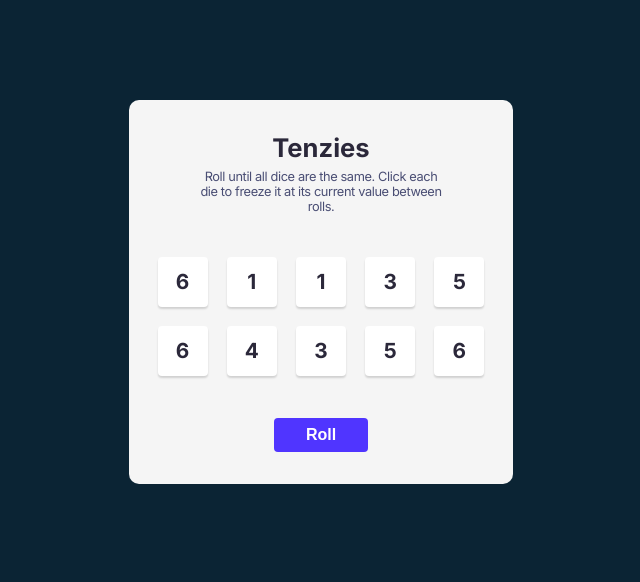
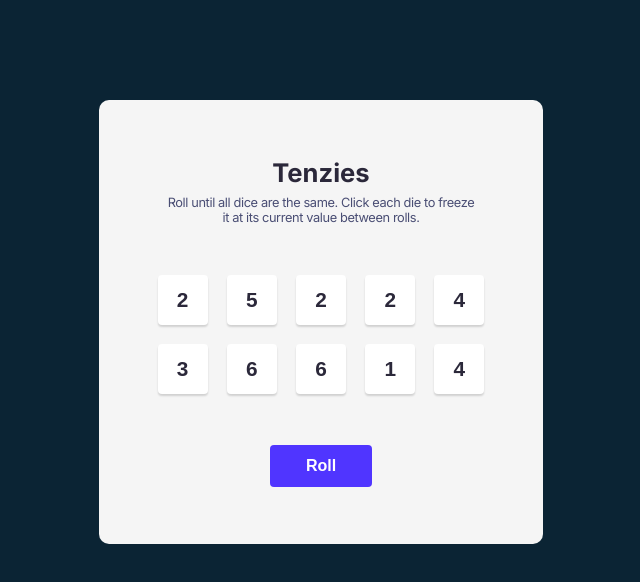
Before and after one commit to ilya-aby/scrimba-tenzies, a React (Vite) app: page / in a window 1280 px wide. Shown: the top 582 px of the page, without its empty margins (319-959 px from the left). Built offline with nearby package versions, Linux system fonts and the light colour scheme.

Commit message:
Implement holding dice

```diff
--- a/package.json
+++ b/package.json
@@ -10,6 +10,7 @@
     "preview": "vite preview"
   },
   "dependencies": {
+    "nanoid": "^5.0.7",
     "react": "^18.3.1",
     "react-dom": "^18.3.1"
   },
--- a/src/App.jsx
+++ b/src/App.jsx
@@ -1,21 +1,50 @@
 import { useState } from 'react'
 import Die from './components/Die.jsx'
+import { nanoid } from 'nanoid'
 
 export default function App() {
 
-  const allNewDice = () => {
+  const [dice, setDice] = useState(allNewDice())
+
+  function allNewDice() {
     const newDice = []
     for (let i = 0; i < 10; i++) {
-      newDice.push({value: Math.ceil(Math.random() * 6), isHeld: false})
+      newDice.push({
+        value: Math.ceil(Math.random() * 6),
+        isHeld: false,
+        id: nanoid()
+      })
     }
     return newDice
   }
 
-  const [dice, setDice] = useState(allNewDice())
+  const rollDice = () => {
+    setDice(prevDice => {
+      return prevDice.map(die => {
+        return die.isHeld ? die : {...die, value: Math.ceil(Math.random() * 6)}
+      })
+    })
+  }
 
-  const rollDice = () => {
-    setDice(allNewDice())
+  function holdDice(id) {
+    setDice(prevDice => {
+      return prevDice.map(die => {
+        return die.id === id ?
+          {...die, isHeld: !die.isHeld} :
+          die
+      })
+    })
   }
+
+  const diceElements = dice.map((die) => (
+    <Die
+      key={die.id}
+      value={die.value}
+      isHeld={die.isHeld}
+      holdDice={() => holdDice(die.id)}
+      id={die.id}
+    />
+  ))
 
   return (
     <main>
@@ -24,11 +53,9 @@ export default function App() {
         <p>Roll until all dice are the same. Click each die to freeze it at its current value between rolls.</p>
       </div>
       <div className="dice-container">
-        {dice.map((die) => (
-          <Die key={die.id} value={die.value} isHeld={die.isHeld} />
-        ))}
+        {diceElements}
       </div>
-      <button onClick={rollDice}>Roll</button>
+      <button className="roll-dice-btn" onClick={rollDice}>Roll</button>
     </main>
   )
 }
--- a/src/components/Die.jsx
+++ b/src/components/Die.jsx
@@ -1,9 +1,12 @@
 /* eslint-disable react/prop-types */
 
-export default function Die({value}) {
+export default function Die({value, isHeld, holdDice}) {
   return (
-    <div className="die-face">
+    <button
+      className={`die-face ${isHeld ? "held" : ""}`}
+      onClick={holdDice}
+    >
       {value}
-    </div>
+    </button>
   )
 }
--- a/src/index.css
+++ b/src/index.css
@@ -15,14 +15,14 @@ body {
 
 main {
   background-color: #F5F5F5;
-  width: 320px;
-  height: 320px;
+  width: 380px;
+  height: 380px;
   margin: 100px auto;
   padding: 2em;
   border-radius: 10px;
   display: flex;
   flex-direction: column;
-  justify-content: space-between;
+  justify-content: space-around;
   align-items: center;
 }
 
@@ -61,19 +61,20 @@ main p {
   box-shadow: 0px 2px 2px 0px #00000026;
   border-radius: 4px;
   cursor: pointer;
+  border: none;
 }
 
 .held {
   background-color: #59E391;
 }
 
-button {
+.roll-dice-btn {
   font-size: 1rem;
   font-weight: 700;
   background-color: #5035FF;
   color: #FFFFFF;
   border: none;
   border-radius: 4px;
-  padding: 0.5em 2em;
+  padding: 0.75em 2.25em;
   cursor: pointer;
 }
--- a/src/main.jsx
+++ b/src/main.jsx
@@ -6,5 +6,5 @@ import './index.css'
 createRoot(document.getElementById('root')).render(
   <StrictMode>
     <App />
-  </StrictMode>,
+  </StrictMode>
 )
```
Also changed, not shown: 1 other file (tests, documents, lock files or other folders).
